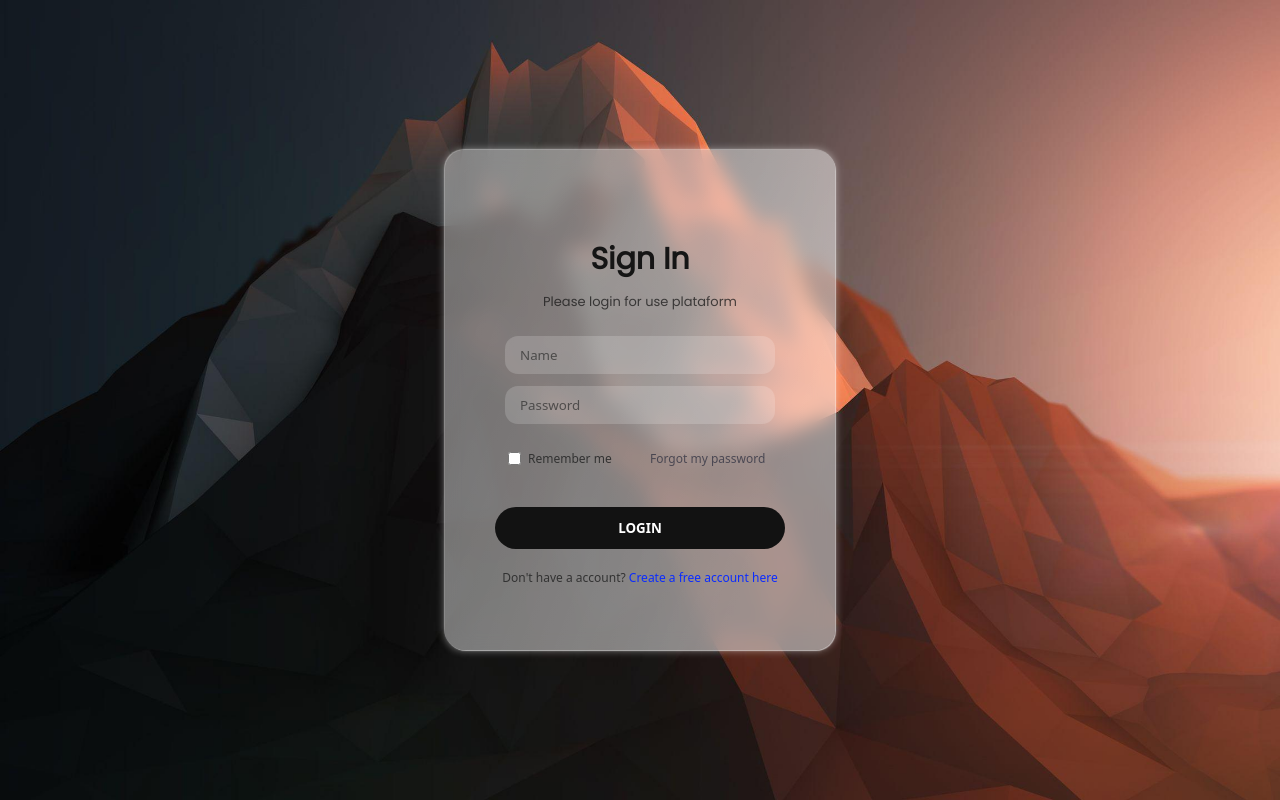
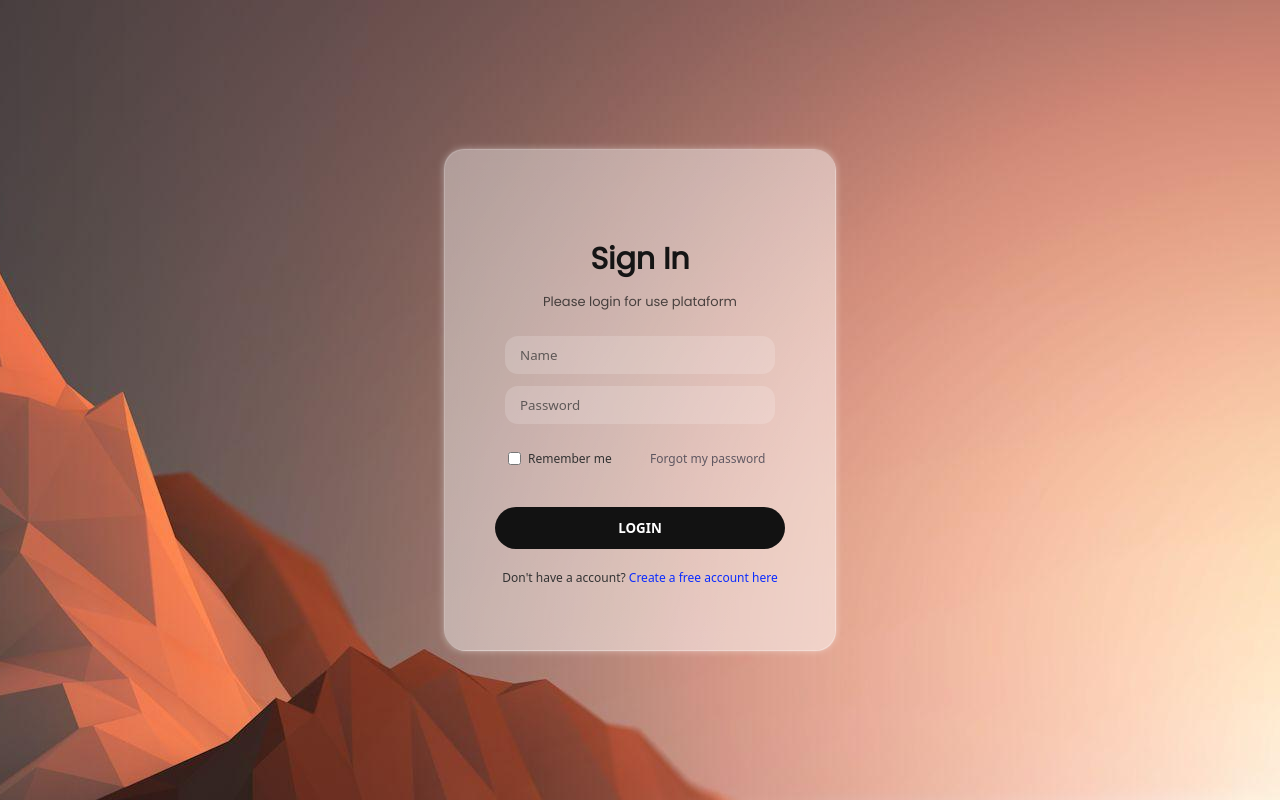
Before and after one commit to LuciLua/loginPanel, a Next.js app in the folder frontend/: page / in a window 1280 px wide. Built offline with nearby package versions, Linux system fonts and the light colour scheme.

Commit message:
:star2: ajust background image position

```diff
--- a/frontend/src/styles/globals.scss
+++ b/frontend/src/styles/globals.scss
@@ -11,8 +11,8 @@ body {
   background: linear-gradient(to right, #875dc2, #deaaff);
   background-image: url('/../wall.jpg');
   background-repeat: no-repeat;
-  background-size: cover;
-  // background: linear-gradient(to right, #3732ba, #cb9af1);
+  background-size: cover 100%;
+  background-position: top right;
   display: flex;
   justify-content: center;
   align-items: center;
```
